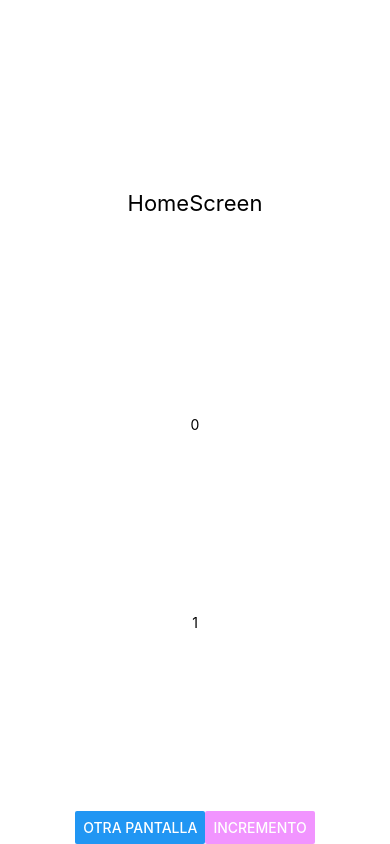
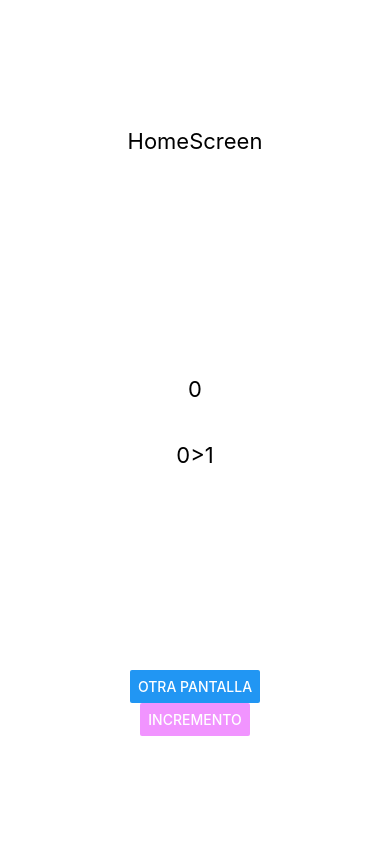
Before and after one commit to SurferClub/Context-React-Native, a React Native app: screen / in a window 390 px wide. Built offline with nearby package versions, Linux system fonts and the light colour scheme.

Commit message:
estilizando homescreen

```diff
--- a/App.js
+++ b/App.js
@@ -12,13 +12,19 @@ function HomeScreen({navigation}) {
 
   return (
     <View style={styles.container}>
-
+      <View style={{flex:2,alignItems: 'center',
+            justifyContent: 'center', }} >
         <Text style={styles.containerText}>
-        HomeScreen</Text>
-
-      <Text>{val}</Text>
-      <Text>{val1}</Text>
-      <View style={{flexDirection: 'row'}}>
+          HomeScreen
+        </Text>
+      </View>
+      <View style={{flex:2,alignItems: 'center',
+            justifyContent: 'center', }}>
+        <Text style={styles.containerText}>{val}</Text>
+        <Text style={styles.containerText}>{val}>{val1}</Text>
+      </View>
+      <View style={{flex:2,alignItems: 'center',
+    justifyContent: 'center', }}>
           <Button title="otra pantalla"
             onPress={()=> navigation.navigate('OtraPantalla')}
             />
@@ -72,12 +78,17 @@ const styles = StyleSheet.create({
     backgroundColor: '#fff',
     alignItems: 'center',
      flexDirection: 'column',
-    justifyContent: 'space-between',
+   /*  justifyContent: 'space-between', */
+  },
+  container2: {
+
+    alignItems: 'center',
+    justifyContent: 'center',
   },
   containerText:{
     fontSize: 22,
     margin:20,
-    paddingTop:170,
+    /* paddingTop:170, */
   }
   ,
   button:{
```
Lines whose indentation alone changed are shown as unchanged.
